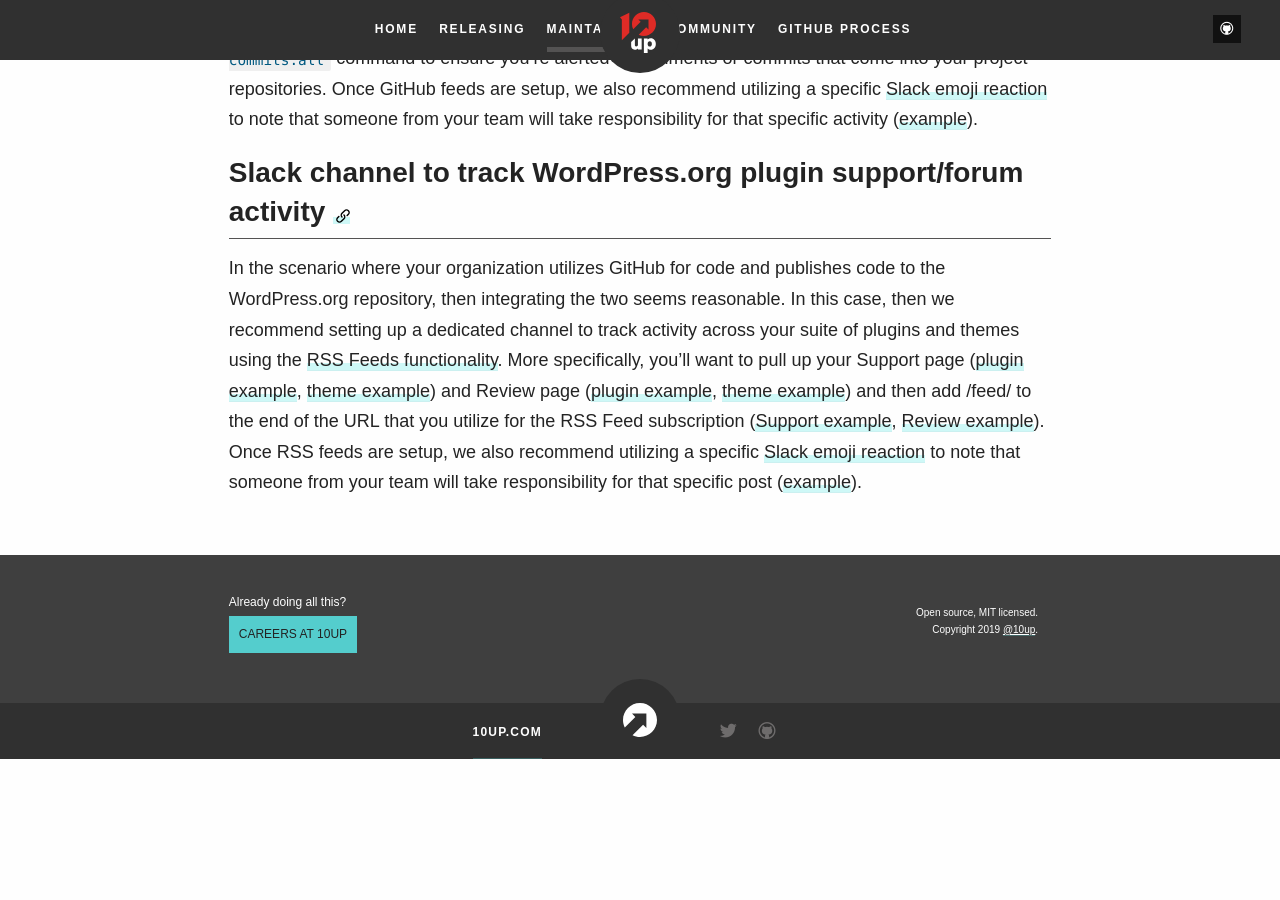
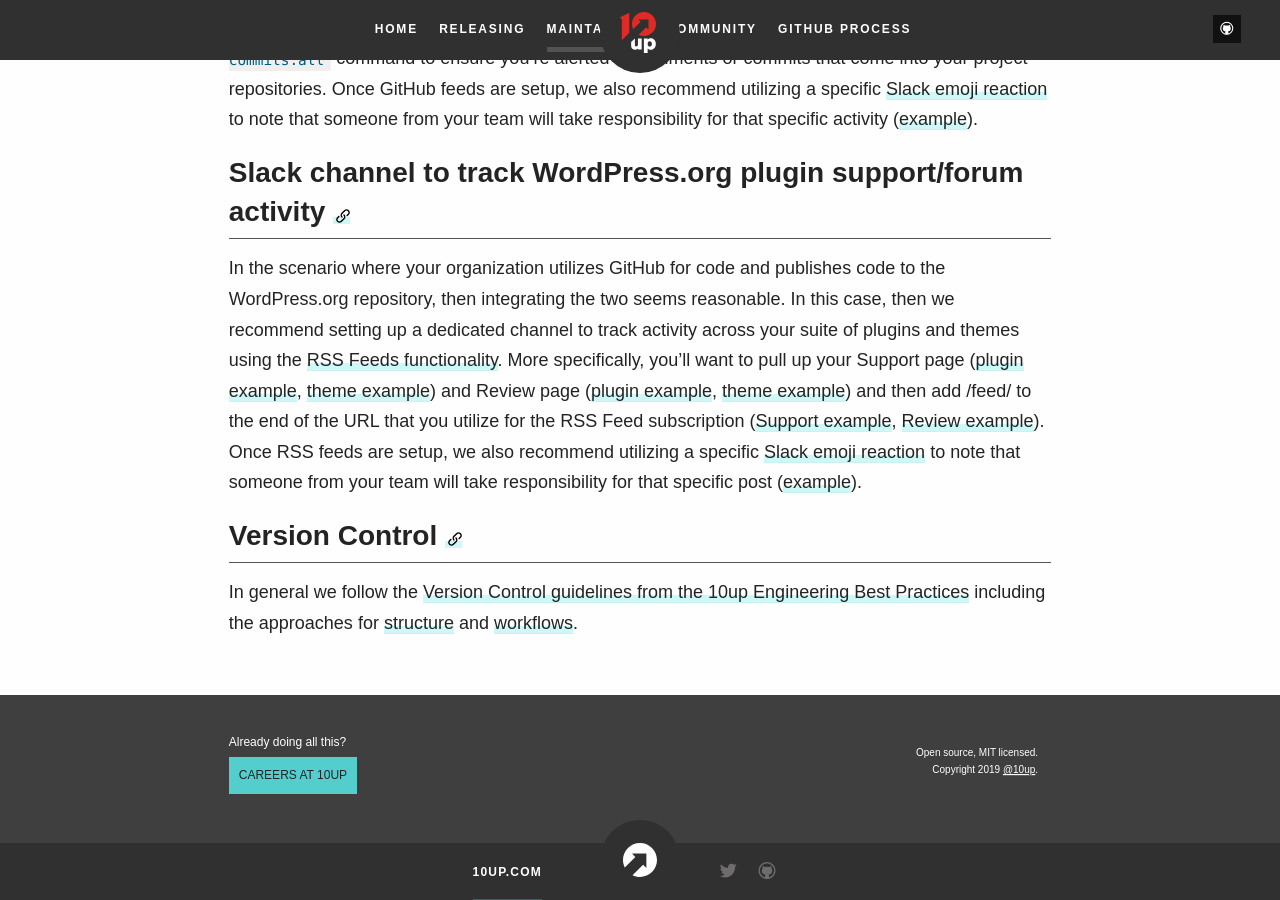
Before and after one commit to 10up/Open-Source-Best-Practices, a Jekyll site: the page built from maintaining.md, in a window 1280 px wide and 900 px high, scrolled down 1500 px. Built offline with Jekyll 4.4.1, drawn with Linux system fonts in a browser that asks for light colours; some web fonts are replaced; before the commit the page ends 2259 px from its top, so only the background shows below that.

Commit message:
add version control section to maintaining page

```diff
--- a/_includes/markdown/Maintaining.md
+++ b/_includes/markdown/Maintaining.md
@@ -27,3 +27,7 @@ In the scenario where your organization utilizes GitHub for code and Slack for c
 <h2 id="slack-channel-dotorg-activity" class="anchor-heading">Slack channel to track WordPress.org plugin support/forum activity {% include Util/link_anchor anchor="slack-channel-dotorg-activity" %}</h2>
 
 In the scenario where your organization utilizes GitHub for code and publishes code to the WordPress.org repository, then integrating the two seems reasonable.  In this case, then we recommend setting up a dedicated channel to track activity across your suite of plugins and themes using the [RSS Feeds functionality](https://get.slack.help/hc/en-us/articles/218688467-Add-RSS-feeds-to-Slack).  More specifically, you’ll want to pull up your Support page ([plugin example](https://wordpress.org/support/plugin/elasticpress/), [theme example](https://wordpress.org/support/theme/twentynineteen/)) and Review page ([plugin example](https://wordpress.org/plugins/elasticpress/#reviews), [theme example](https://wordpress.org/support/theme/twentynineteen/reviews/)) and then add /feed/ to the end of the URL that you utilize for the RSS Feed subscription ([Support example](https://wordpress.org/support/plugin/elaticpress/feed/), [Review example](https://wordpress.org/support/plugin/elasticpress/reviews/feed/)).  Once RSS feeds are setup, we also recommend utilizing a specific [Slack emoji reaction](https://get.slack.help/hc/en-us/articles/206870317-Emoji-reactions) to note that someone from your team will take responsibility for that specific post ([example](https://emojipedia.org/pushpin/)).
+
+<h2 id="version-control" class="anchor-heading">Version Control {% include Util/link_anchor anchor="version-control" %}</h2>
+
+In general we follow the [Version Control guidelines from the 10up Engineering Best Practices](https://10up.github.io/Engineering-Best-Practices/version-control/#top) including the approaches for [structure](https://10up.github.io/Engineering-Best-Practices/version-control/#structure-package-management) and [workflows](https://10up.github.io/Engineering-Best-Practices/version-control/#workflows).
```
